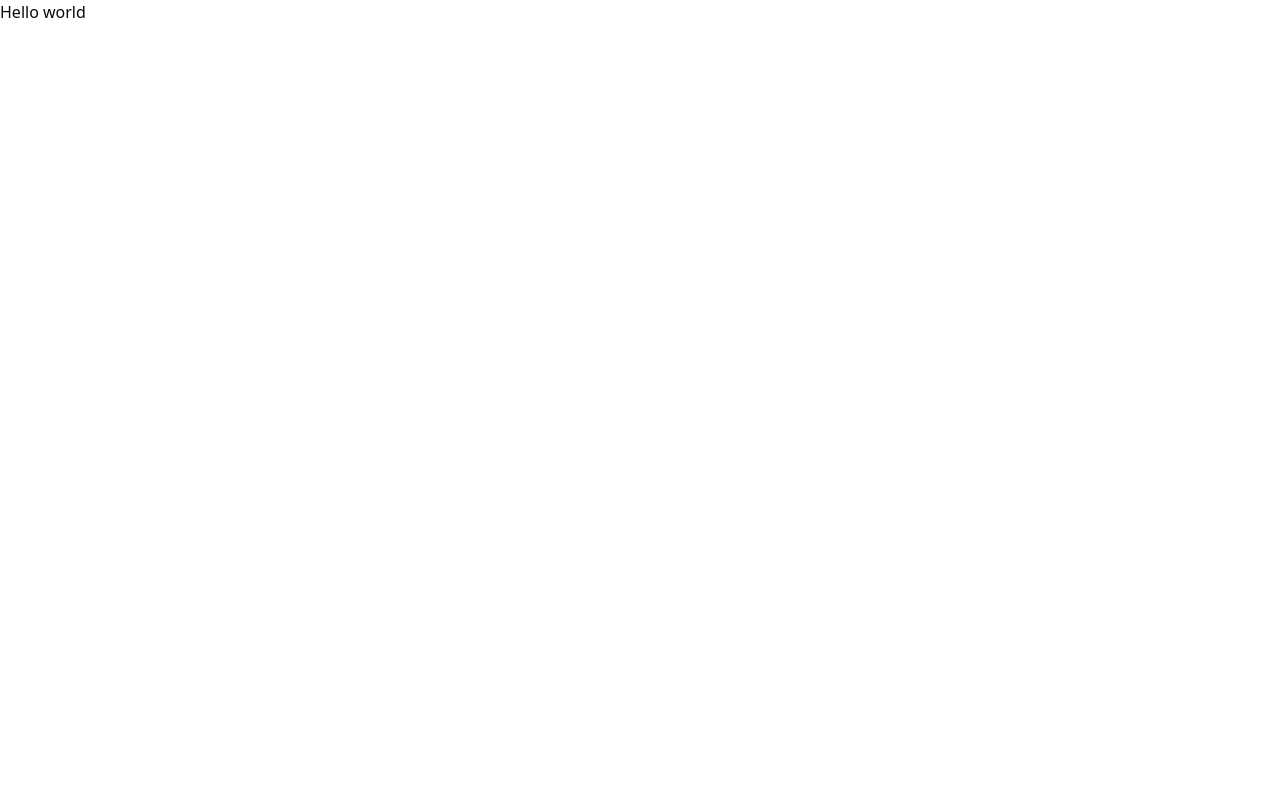
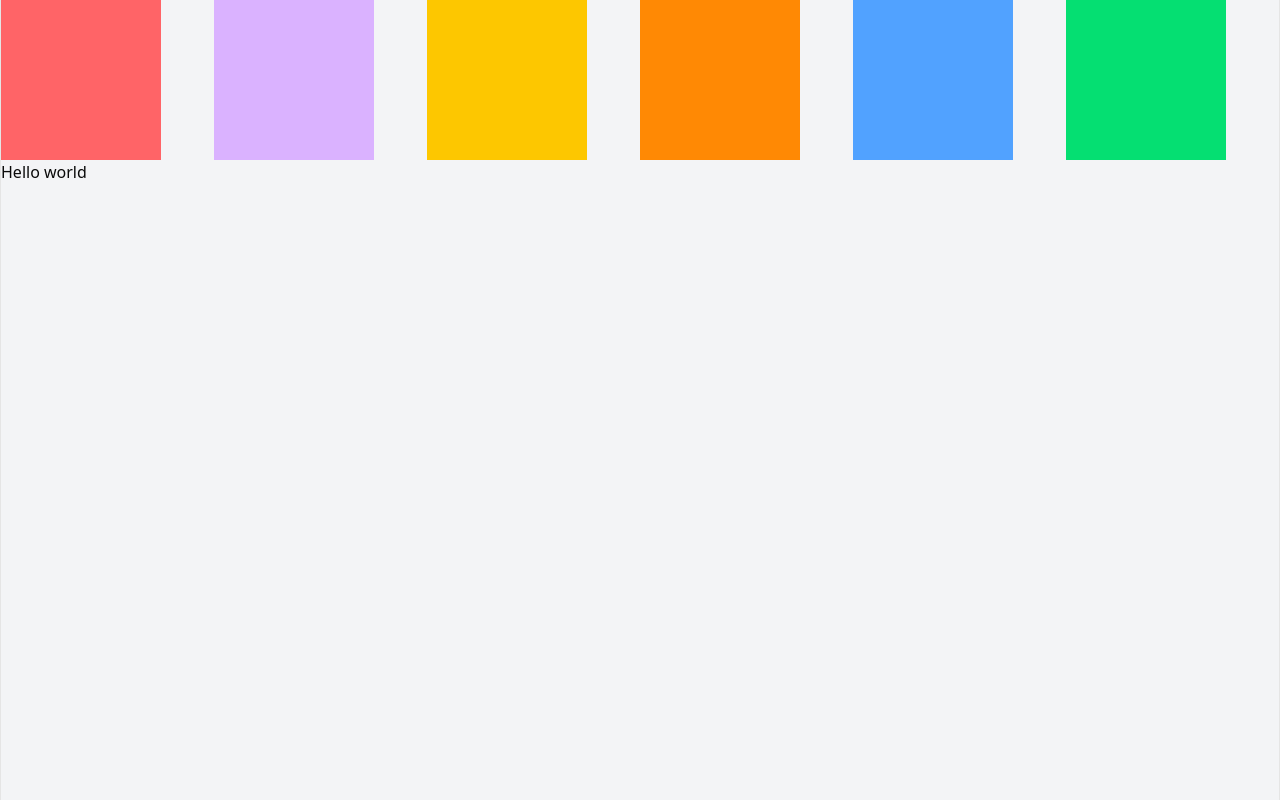
Before and after one commit to Ashutoshx7/XICOR-UI-, a Next.js app: page / in a window 1280 px wide. Built offline with nearby package versions, Linux system fonts and the light colour scheme.

Commit message:
bentogrid-layout

```diff
--- a/components/ui/bentogird.tsx
+++ b/components/ui/bentogird.tsx
@@ -2,7 +2,15 @@ import React from 'react'
 
 const Bentogird = () => {
   return (
-    <div>
+    <div className='max-w-7xl  border-neutral-200 bg-gray-100 mx-auto border-x min-h-screen'>
+        <div className='grid grid-cols-6 '>
+            <div className='h-40 w-40 bg-red-400'></div>
+            <div className='h-40 w-40 bg-purple-300'></div>
+            <div className='h-40 w-40 bg-yellow-400'></div>
+            <div className='h-40 w-40 bg-orange-400'></div>
+            <div className='h-40 w-40 bg-blue-400'></div>
+            <div className='h-40 w-40 bg-green-400'></div>
+        </div>
         Hello world
 
     </div>
```
